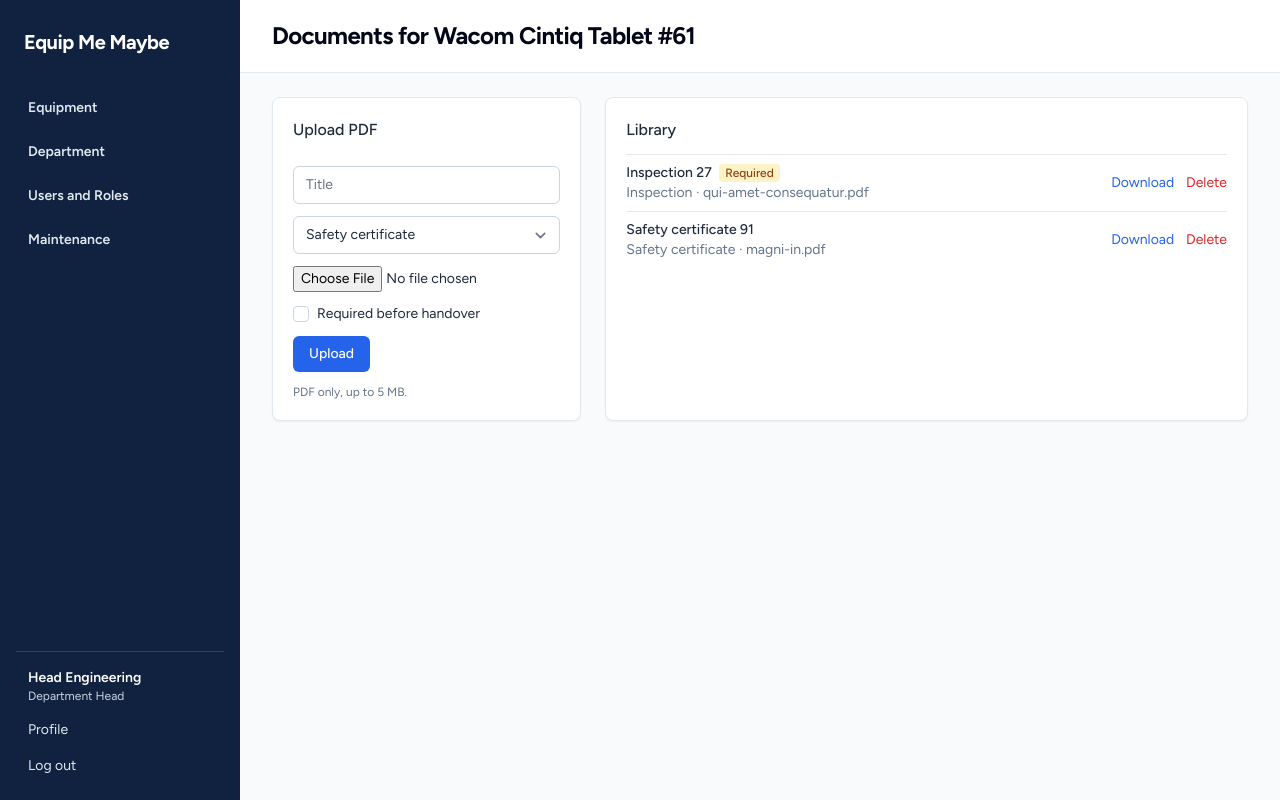
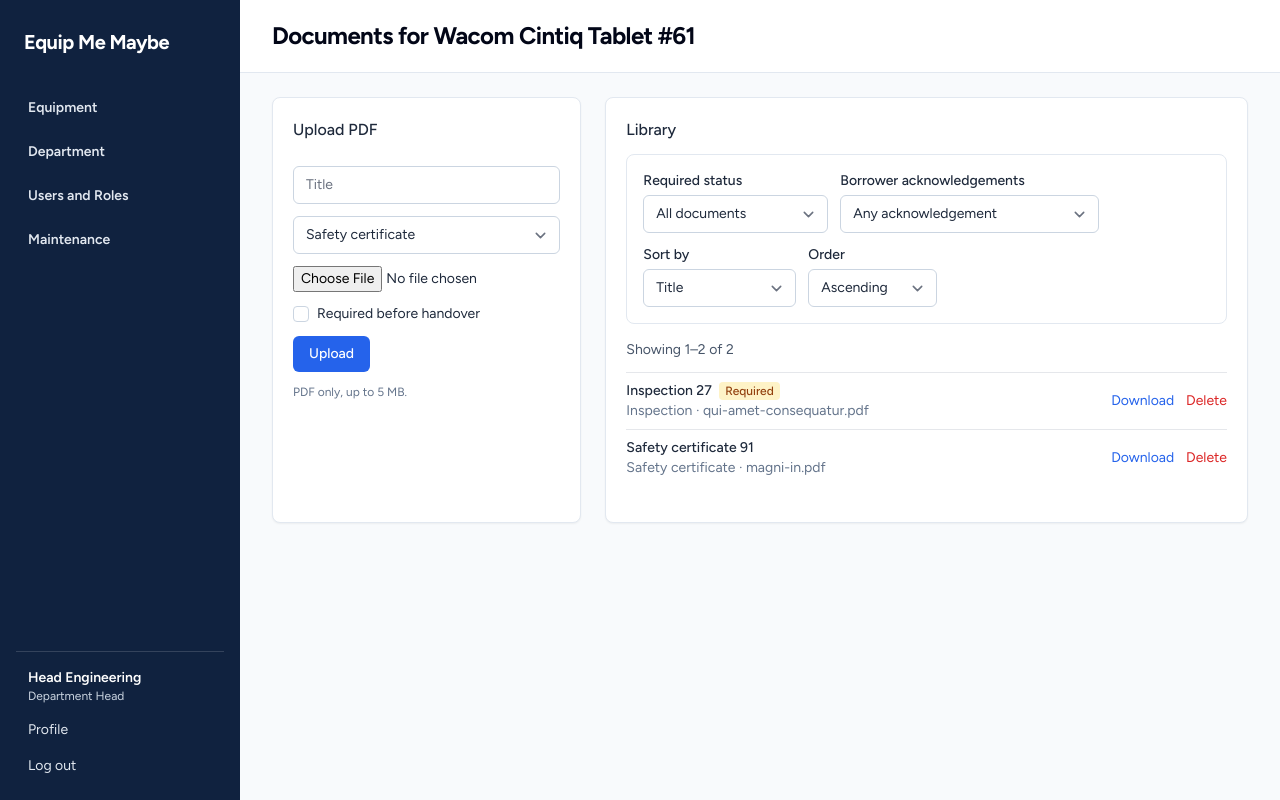
Before and after one commit to COLLIA112/equip-me-maybe, a Laravel app: page /equipment/1/documents in a window 1280 px wide. Run offline with Laravel 12, Linux system fonts and the light colour scheme; a user stored in the database is signed in; data comes from the database, SQL or seed files in the repository; style sheets or scripts are compiled from the project's sources.

Commit message:
feat: add instant catalog and document filters with safe sorting

```diff
--- a/app/Http/Controllers/Web/DocumentController.php
+++ b/app/Http/Controllers/Web/DocumentController.php
@@ -4,6 +4,7 @@ namespace App\Http\Controllers\Web;
 
 use App\Enums\ReservationStatus;
 use App\Http\Controllers\Controller;
+use App\Http\Requests\DocumentFilterRequest;
 use App\Http\Requests\StoreDocumentRequest;
 use App\Models\Document;
 use App\Models\Equipment;
@@ -16,16 +17,25 @@ use Symfony\Component\HttpFoundation\StreamedResponse;
 class DocumentController extends Controller
 {
     /** Document Manager screen for one equipment item. */
-    public function index(Equipment $equipment)
+    public function index(DocumentFilterRequest $request, Equipment $equipment)
     {
         $this->authorize('create', [Document::class, $equipment]);
 
-        return view('documents.index', ['equipment' => $equipment->load('documents')]);
+        $filters = $request->only(['required', 'acknowledged']);
+        $documents = $this->filteredDocuments($equipment->documents(), $request)
+            ->orderBy($request->input('sort', 'title'), $request->input('direction', 'asc'))
+            ->orderBy('documents.id')->paginate(10)->withQueryString();
+
+        return view('documents.index', [
+            'equipment' => $equipment, 'documents' => $documents, 'filters' => $filters,
+            'sort' => $request->input('sort', 'title'), 'direction' => $request->input('direction', 'asc'),
+        ]);
     }
 
     /** Required Documents checklist for the borrower's open reservations. */
-    public function checklist(Request $request)
+    public function checklist(DocumentFilterRequest $request)
     {
+        $this->authorize('reserve_equipment');
         $user = $request->user();
 
         $equipmentIds = $user->reservations()
@@ -34,11 +44,35 @@ class DocumentController extends Controller
 
         $documents = Document::query()
             ->with(['equipment', 'users' => fn ($q) => $q->where('users.id', $user->id)])
-            ->whereIn('equipment_id', $equipmentIds)
-            ->where('is_required', true)
-            ->get();
+            ->whereIn('equipment_id', $equipmentIds);
 
-        return view('documents.checklist', compact('documents'));
+        $documents = $this->filteredDocuments($documents, $request, $user->id, 'required')
+            ->orderBy($request->input('sort', 'title'), $request->input('direction', 'asc'))
+            ->orderBy('documents.id')->paginate(10)->withQueryString();
+        $filters = $request->only(['required', 'acknowledged']);
+        $sort = $request->input('sort', 'title');
+        $direction = $request->input('direction', 'asc');
+
+        return view('documents.checklist', compact('documents', 'filters', 'sort', 'direction'));
+    }
+
+    private function filteredDocuments($query, DocumentFilterRequest $request, ?int $userId = null, string $defaultRequired = 'all')
+    {
+        $required = $request->input('required', $defaultRequired);
+        if ($required !== 'all') {
+            $query->where('is_required', $required === 'required');
+        }
+
+        if ($request->filled('acknowledged')) {
+            $acknowledged = fn ($users) => $users
+                ->when($userId !== null, fn ($users) => $users->where('users.id', $userId))
+                ->whereNotNull('document_user.acknowledged_at');
+            $request->input('acknowledged') === 'yes'
+                ? $query->whereHas('users', $acknowledged)
+                : $query->whereDoesntHave('users', $acknowledged);
+        }
+
+        return $query;
     }
 
     public function store(StoreDocumentRequest $request, Equipment $equipment): RedirectResponse
--- /dev/null
+++ b/app/Http/Requests/DocumentFilterRequest.php
@@ -0,0 +1,18 @@
+<?php
+
+namespace App\Http\Requests;
+
+use Illuminate\Validation\Rule;
+
+class DocumentFilterRequest extends NormalizedFilterRequest
+{
+    public function rules(): array
+    {
+        return [
+            'required' => ['nullable', Rule::in(['required', 'optional', 'all'])],
+            'acknowledged' => ['nullable', Rule::in(['yes', 'no'])],
+            'sort' => ['nullable', Rule::in(['title', 'is_required', 'created_at'])],
+            'direction' => ['nullable', Rule::in(['asc', 'desc'])],
+        ] + $this->paginationRules();
+    }
+}
--- /dev/null
+++ b/app/Http/Requests/NormalizedFilterRequest.php
@@ -0,0 +1,39 @@
+<?php
+
+namespace App\Http\Requests;
+
+use Illuminate\Foundation\Http\FormRequest;
+use Illuminate\Support\Facades\Validator;
+
+/** Invalid GET filters are ignored individually rather than causing redirect loops. */
+abstract class NormalizedFilterRequest extends FormRequest
+{
+    public function authorize(): bool
+    {
+        return true; // Record and role authorization remains in controllers and policies.
+    }
+
+    protected function prepareForValidation(): void
+    {
+        $clean = [];
+
+        foreach ($this->rules() as $name => $rules) {
+            $value = $this->query($name);
+            if (is_string($value)) {
+                $value = trim($value);
+            }
+            if ($value !== null && $value !== ''
+                && Validator::make([$name => $value], [$name => $rules])->passes()) {
+                $clean[$name] = $value;
+            }
+        }
+
+        // Pagination must retain only normalized parameters, including safe page numbers.
+        $this->query->replace($clean);
+    }
+
+    protected function paginationRules(): array
+    {
+        return ['page' => ['nullable', 'integer', 'min:1', 'max:1000000']];
+    }
+}
--- /dev/null
+++ b/resources/views/components/document-filters.blade.php
@@ -0,0 +1,32 @@
+@props(['filters', 'sort', 'direction', 'clearUrl', 'checklist' => false])
+<form method="GET" data-instant-filters class="mb-4 flex flex-wrap items-end gap-3 rounded-lg border border-slate-200 bg-white p-4">
+    <div>
+        <label for="filter-required" class="block text-sm font-medium">Required status</label>
+        <select id="filter-required" name="required" onchange="this.form.requestSubmit()" class="mt-1 rounded-md border-slate-300 text-sm">
+            <option value="{{ $checklist ? 'required' : '' }}" @selected(($filters['required'] ?? ($checklist ? 'required' : 'all')) === ($checklist ? 'required' : 'all'))>{{ $checklist ? 'Required documents' : 'All documents' }}</option>
+            @if ($checklist)<option value="all" @selected(($filters['required'] ?? '') === 'all')>All documents</option>@else<option value="required" @selected(($filters['required'] ?? '') === 'required')>Required documents</option>@endif
+            <option value="optional" @selected(($filters['required'] ?? '') === 'optional')>Optional documents</option>
+        </select>
+    </div>
+    <div>
+        <label for="filter-acknowledged" class="block text-sm font-medium">{{ $checklist ? 'Your acknowledgement' : 'Borrower acknowledgements' }}</label>
+        <select id="filter-acknowledged" name="acknowledged" onchange="this.form.requestSubmit()" class="mt-1 rounded-md border-slate-300 text-sm">
+            <option value="">Any acknowledgement</option>
+            <option value="yes" @selected(($filters['acknowledged'] ?? '') === 'yes')>{{ $checklist ? 'Acknowledged' : 'Acknowledged by a borrower' }}</option>
+            <option value="no" @selected(($filters['acknowledged'] ?? '') === 'no')>{{ $checklist ? 'Still to acknowledge' : 'No borrower acknowledgements' }}</option>
+        </select>
+    </div>
+    <div>
+        <label for="filter-sort" class="block text-sm font-medium">Sort by</label>
+        <select id="filter-sort" name="sort" onchange="this.form.requestSubmit()" class="mt-1 rounded-md border-slate-300 text-sm">
+            @foreach (['title' => 'Title', 'is_required' => 'Required status', 'created_at' => 'Date uploaded'] as $value => $label)<option value="{{ $value }}" @selected($sort === $value)>{{ $label }}</option>@endforeach
+        </select>
+    </div>
+    <div>
+        <label for="filter-direction" class="block text-sm font-medium">Order</label>
+        <select id="filter-direction" name="direction" onchange="this.form.requestSubmit()" class="mt-1 rounded-md border-slate-300 text-sm"><option value="asc" @selected($direction === 'asc')>Ascending</option><option value="desc" @selected($direction === 'desc')>Descending</option></select>
+    </div>
+    @if (count(array_filter($filters, fn ($value) => $value !== null && $value !== '')))
+        <a href="{{ $clearUrl }}" class="rounded-md border border-slate-300 px-3 py-2 text-sm text-blue-700 hover:bg-slate-50">Clear filter</a>
+    @endif
+</form>
--- /dev/null
+++ b/resources/views/components/list-summary.blade.php
@@ -0,0 +1,2 @@
+@props(['paginator'])
+<p {{ $attributes->merge(['class' => 'mb-3 text-sm text-slate-600']) }} role="status">Showing {{ $paginator->firstItem() ?? 0 }}–{{ $paginator->lastItem() ?? 0 }} of {{ $paginator->total() }}</p>
--- a/resources/views/documents/checklist.blade.php
+++ b/resources/views/documents/checklist.blade.php
@@ -1,6 +1,8 @@
 <x-app-layout>
     <x-slot name="header"><h1 class="page-title">Required documents</h1></x-slot>
     <p class="mb-4 text-sm text-slate-600">Download each document first, then acknowledge it. Your lab manager cannot approve or hand over equipment until this is done.</p>
+    <x-document-filters :filters="$filters" :sort="$sort" :direction="$direction" :clear-url="route('documents.checklist')" :checklist="true" />
+    <x-list-summary :paginator="$documents" />
     <div class="space-y-3">
         @forelse ($documents as $doc)
             @php $pivot = $doc->users->first()?->pivot; @endphp
@@ -22,7 +24,8 @@
                 </div>
             </x-card>
         @empty
-            <x-empty-state>No required documents for your open reservations.</x-empty-state>
+            <x-empty-state>{{ count($filters) ? 'No documents match your filters for your open reservations. Clear the filters to view your required checklist.' : 'No required documents for your open reservations.' }}</x-empty-state>
         @endforelse
     </div>
+    <div class="mt-4">{{ $documents->links() }}</div>
 </x-app-layout>
--- a/resources/views/documents/index.blade.php
+++ b/resources/views/documents/index.blade.php
@@ -17,7 +17,9 @@
         </x-card>
         <x-card class="lg:col-span-2">
             <h2 class="mb-3 font-medium">Library</h2>
-            @forelse ($equipment->documents as $doc)
+            <x-document-filters :filters="$filters" :sort="$sort" :direction="$direction" :clear-url="route('documents.index', $equipment)" />
+            <x-list-summary :paginator="$documents" />
+            @forelse ($documents as $doc)
                 <div class="flex flex-wrap items-center justify-between gap-2 border-t first:border-t-0 py-2 text-sm">
                     <div>
                         <p class="font-medium">{{ $doc->title }}
@@ -32,8 +34,9 @@
                     </div>
                 </div>
             @empty
-                <x-empty-state>No documents yet.</x-empty-state>
+                <x-empty-state>{{ count($filters) ? 'No documents match your filters. Clear the filters to see the full library.' : 'No documents have been uploaded for this equipment yet.' }}</x-empty-state>
             @endforelse
+            <div class="mt-4">{{ $documents->links() }}</div>
         </x-card>
     </div>
 </x-app-layout>
--- a/resources/views/equipment/show.blade.php
+++ b/resources/views/equipment/show.blade.php
@@ -12,7 +12,9 @@
                 @endcan
                 @can('update', $equipment)
                     <a href="{{ route('equipment.edit', $equipment) }}" class="rounded-md border border-slate-300 px-3 py-2 text-sm hover:bg-slate-50">Edit</a>
-                    <a href="{{ route('documents.index', $equipment) }}" class="rounded-md border border-slate-300 px-3 py-2 text-sm hover:bg-slate-50">Documents</a>
+                    @can('create', [\App\Models\Document::class, $equipment])
+                        <a href="{{ route('documents.index', $equipment) }}" class="rounded-md border border-slate-300 px-3 py-2 text-sm hover:bg-slate-50">Documents</a>
+                    @endcan
                 @endcan
             </div>
         </div>
@@ -38,7 +40,7 @@
                     </dd>
                 </div>
                 <div><dt class="text-slate-500">Tags</dt>
-                    <dd class="flex flex-wrap gap-1">@forelse ($equipment->tags as $tag)<span class="rounded bg-slate-100 px-2 py-0.5 text-xs">{{ $tag->name }}</span>@empty<span class="text-slate-400">None</span>@endforelse</dd></div>
+                    <dd class="flex flex-wrap gap-1">@forelse ($equipment->tags as $tag)<span class="rounded bg-slate-100 px-2 py-0.5 text-xs">{{ $tag->name }}</span>@empty<span class="text-slate-600">None</span>@endforelse</dd></div>
             </dl>
         </x-card>
 
```
Also changed, not shown: app/Http/Controllers/Web/EquipmentController.php (+17 -3 lines), app/Http/Requests/CatalogFilterRequest.php (added, +22 -0 lines), resources/views/equipment/index.blade.php (+21 -11 lines), tests/Feature/CatalogDocumentFiltersTest.php (added, +213 -0 lines).
